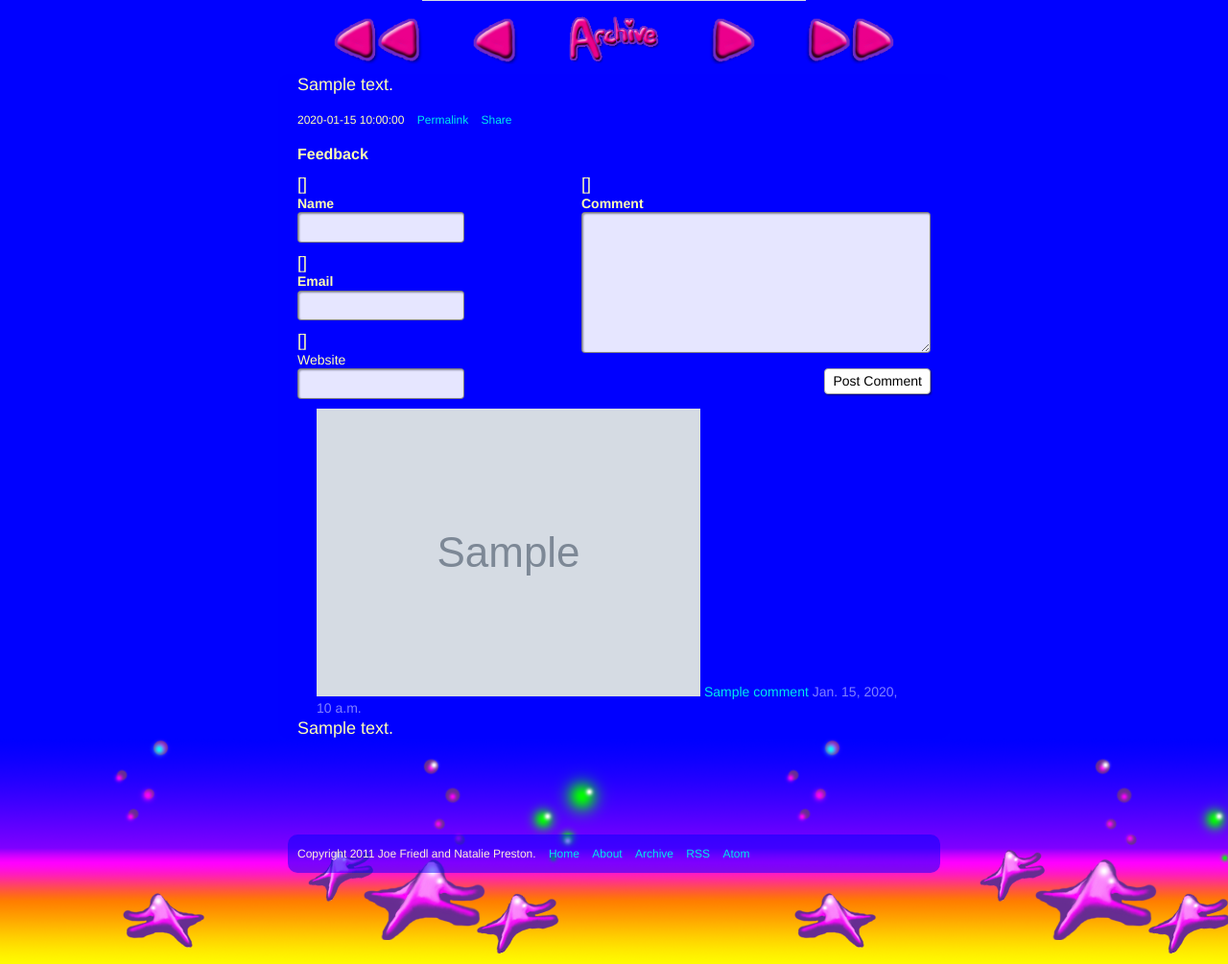
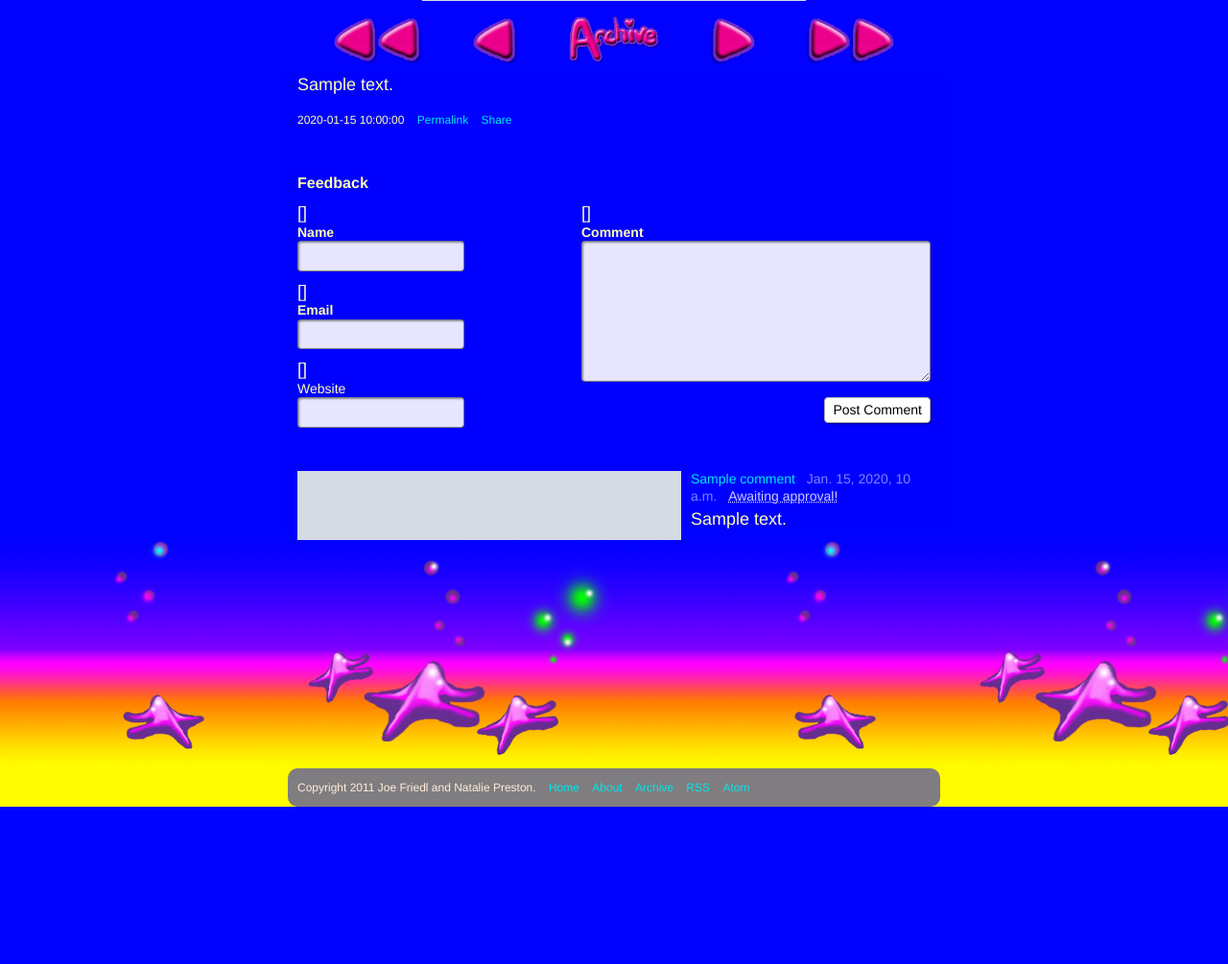
Before and after one commit to grampajoe/zombie-walrus-detective, a Django app: template templates/comics/comic_detail.html in a window 1280 px wide. Shown: the part 519-1524 px from the top of the page at 96% size. After the commit the page ends 1360 px from the top, so only its background shows below. Run offline with Django 3.2, Linux system fonts and the light colour scheme; the template is opened without the code that fills it: most values are stand-ins (such as "Sample title", 1, 10 or a date in 2020); grey boxes marked "Sample" are stand-in pictures; form fields are guessed from the names that the template uses; some libraries are stand-ins or nearby versions.

Commit message:
More comment stuff

```diff
--- a/comics/models.py
+++ b/comics/models.py
@@ -65,5 +65,8 @@ class Comment(models.Model):
     def get_gravatar_url(self):
         url = 'http://www.gravatar.com/avatar/' + \
                 hashlib.md5(self.email.lower()).hexdigest()
-        url += '?' + urllib.urlencode({'s': str(self.gravatar_size)})
+        url += '?' + urllib.urlencode({'s': str(self.gravatar_size), 'd': 'mm'})
         return url
+
+    class Meta:
+        ordering = ['date']
--- a/media/css/style.css
+++ b/media/css/style.css
@@ -300,7 +300,7 @@ ul.errorlist
 
 #comments
 {
-	margin:20px 0 0;
+	margin:50px 0 0;
 }
 
 #comments fieldset.author
@@ -333,13 +333,40 @@ ul.errorlist
 
 #comments ul.comments li
 {
+	margin:30px 0 0;
+	padding:20px 0 0;
 	list-style:none;
 }
 
-#comments ul.comments li .meta
+#comments .meta
 {
+	padding:0;
+	margin:0 0 4px 0;
 	color:rgba(255,255,255,0.5);
 	font:normal 14px/1.25em Helvetica,Arial,sans-serif;
+}
+
+#comments .meta .approval
+{
+	margin: 0 0 0 8px;
+	cursor:help;
+	color:rgba(255,255,255,0.8);
+}
+
+#comments .meta img
+{
+	float:left;
+	margin:0 10px 10px 0;
+}
+
+#comments .meta .date
+{
+	margin:0 0 0 8px;
+}
+
+#comments .comment
+{
+	margin:0 0 10px 50px;
 }
 
 #footer
--- a/templates/comics/comic_detail.html
+++ b/templates/comics/comic_detail.html
@@ -78,6 +78,7 @@
 					<img src="{{ comment.get_gravatar_url }}" alt="{{ comment.name }}'s Gravatar" />
 					{% if comment.website %}<a href="{{ comment.website }}">{{ comment.name }}</a>{% else %}{{ comment.name }}{% endif %}
 					<span class="date">{{ comment.date }}</span>
+					{% if not comment.approved %}<abbr class="approval" title="We just want to make sure you're not selling anything!">Awaiting approval!</abbr>{% endif %}
 				</div>
 				<div class="comment">{{ comment.comment }}</div></li>
 			{% endfor %}
```
Also changed, not shown: comics/views.py (+8 -2 lines).
